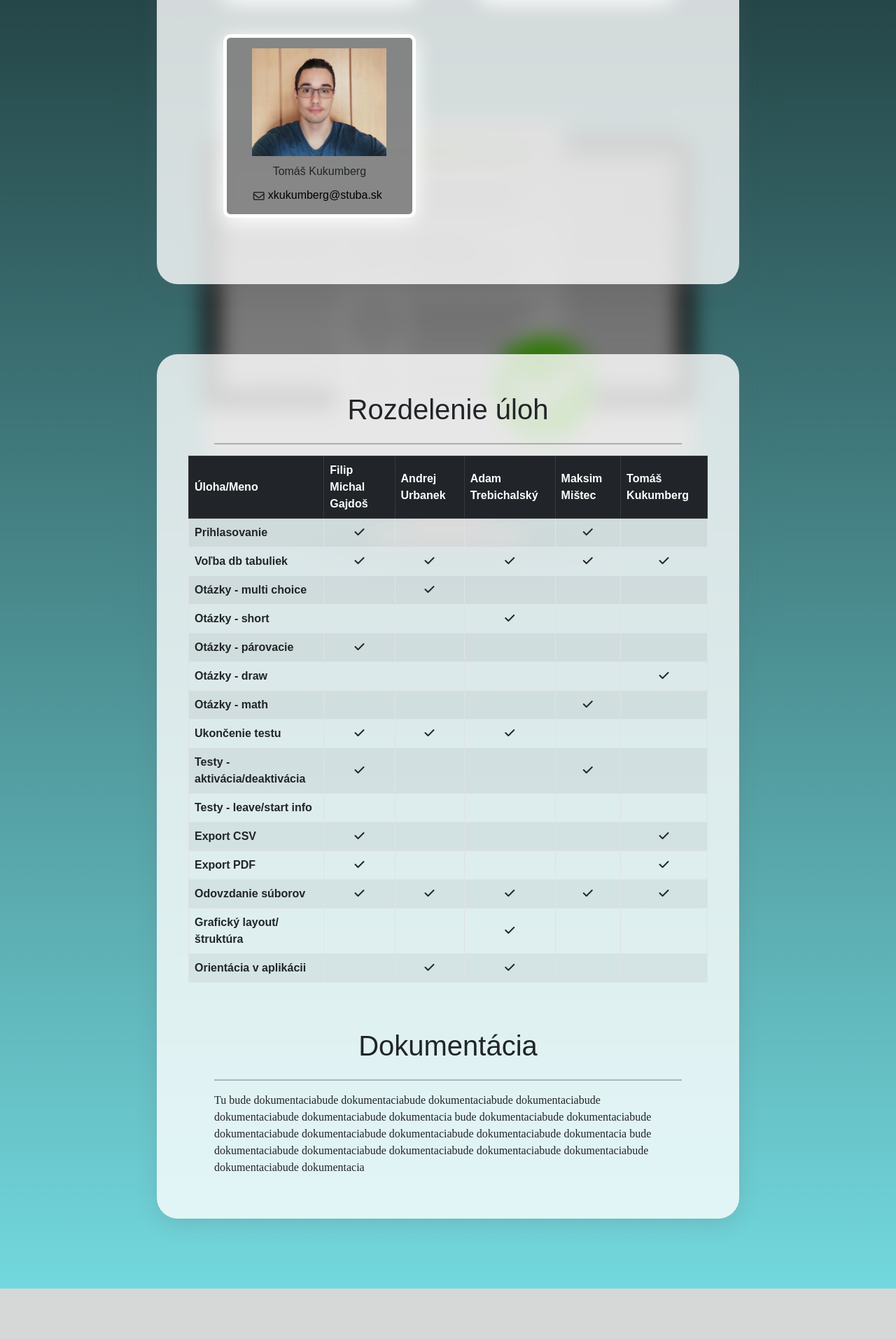
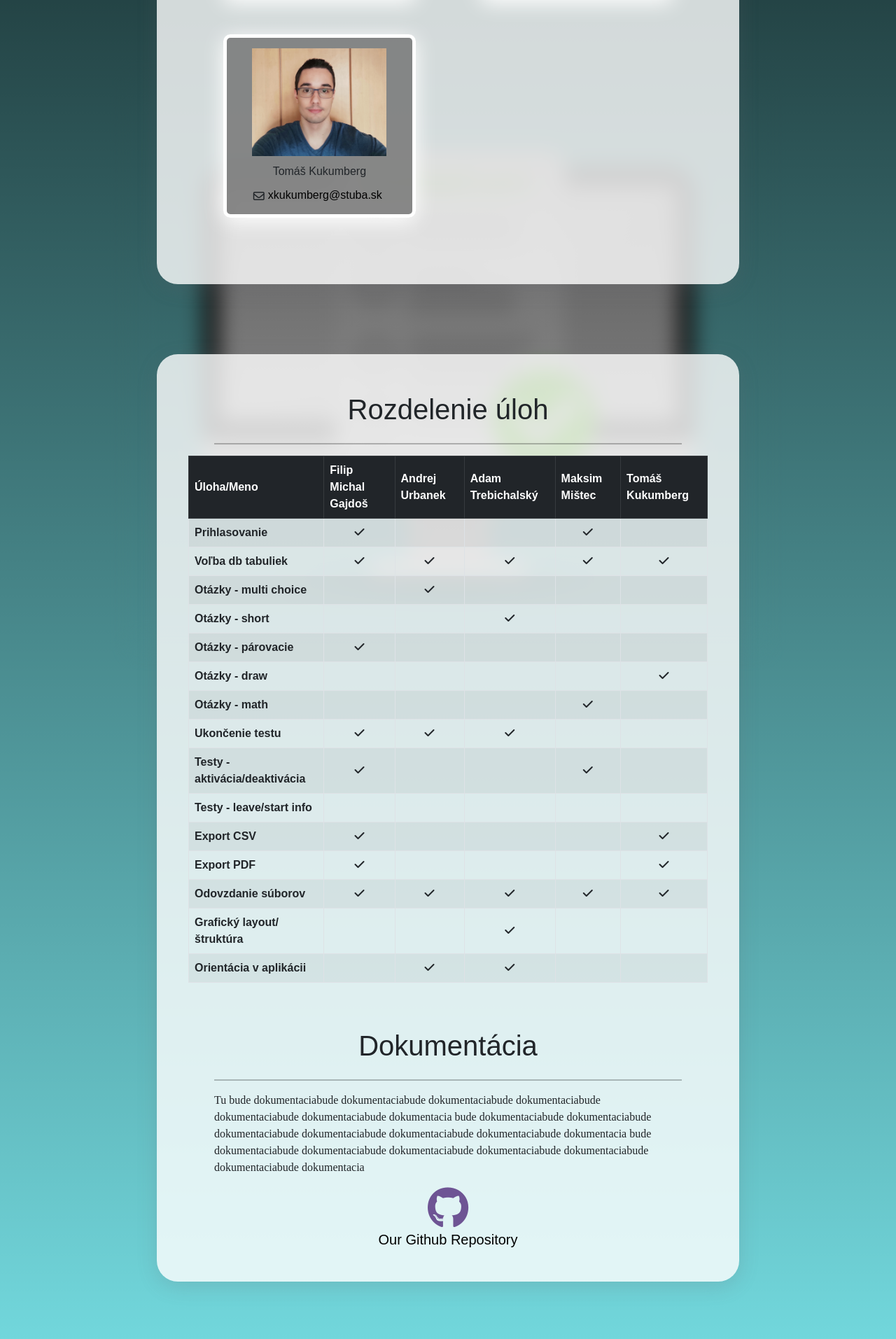
Before and after one commit to Kolosecek/WebTech2, a PHP site: page /info.php in a window 1280 px wide. Shown: the part 1036-2949 px from the top of the page at 70% size. Before the commit the page ends 2877 px from the top, so only its background shows below. Run offline with PHP 8.4, Linux system fonts and the light colour scheme; some libraries are stand-ins or nearby versions.

Commit message:
github repo

```diff
--- a/info.php
+++ b/info.php
@@ -220,9 +220,16 @@
 
             <h1 style="margin-top: 50px; font-family: 'Asap', sans-serif">Dokumentácia</h1>
             <hr style="width: 90%; height: 2px; background-color: black !important;">
-            <div id="documentation"><p>Tu bude dokumentaciabude dokumentaciabude dokumentaciabude dokumentaciabude dokumentaciabude dokumentaciabude dokumentacia
+            <div id="documentation">
+                <p>Tu bude dokumentaciabude dokumentaciabude dokumentaciabude dokumentaciabude dokumentaciabude dokumentaciabude dokumentacia
                     bude dokumentaciabude dokumentaciabude dokumentaciabude dokumentaciabude dokumentaciabude dokumentaciabude dokumentacia
-                    bude dokumentaciabude dokumentaciabude dokumentaciabude dokumentaciabude dokumentaciabude dokumentaciabude dokumentacia</p></div>
+                    bude dokumentaciabude dokumentaciabude dokumentaciabude dokumentaciabude dokumentaciabude dokumentaciabude dokumentacia
+                </p>
+                <div id="github" class="grow">
+                    <a href="https://github.com/Kolosecek/WebTech2" target="_blank" id="githubLink"><i class="fab fa-github fa-3x" style="color: #6e5494"></i>
+                    Our Github Repository</a>
+                </div>
+            </div>
 
             <!--            <table class="table table-hover table-striped table-bordered done aboutTbl ">-->
 <!--                <thead class="table-dark table-hover">-->
--- a/styles.css
+++ b/styles.css
@@ -649,3 +649,15 @@ table {
     width: 90%;
     font-family: Asap;
 }
+
+#github {
+    display: flex;
+    flex-direction: column;
+    justify-content: center;
+    align-items: center;
+    font-family: Asap;
+}
+
+#githubLink {
+    display: flex; flex-direction: column; text-align: center; font-family: 'Asap', sans-serif; font-size: 20px; text-decoration: none; color: black
+}
```
